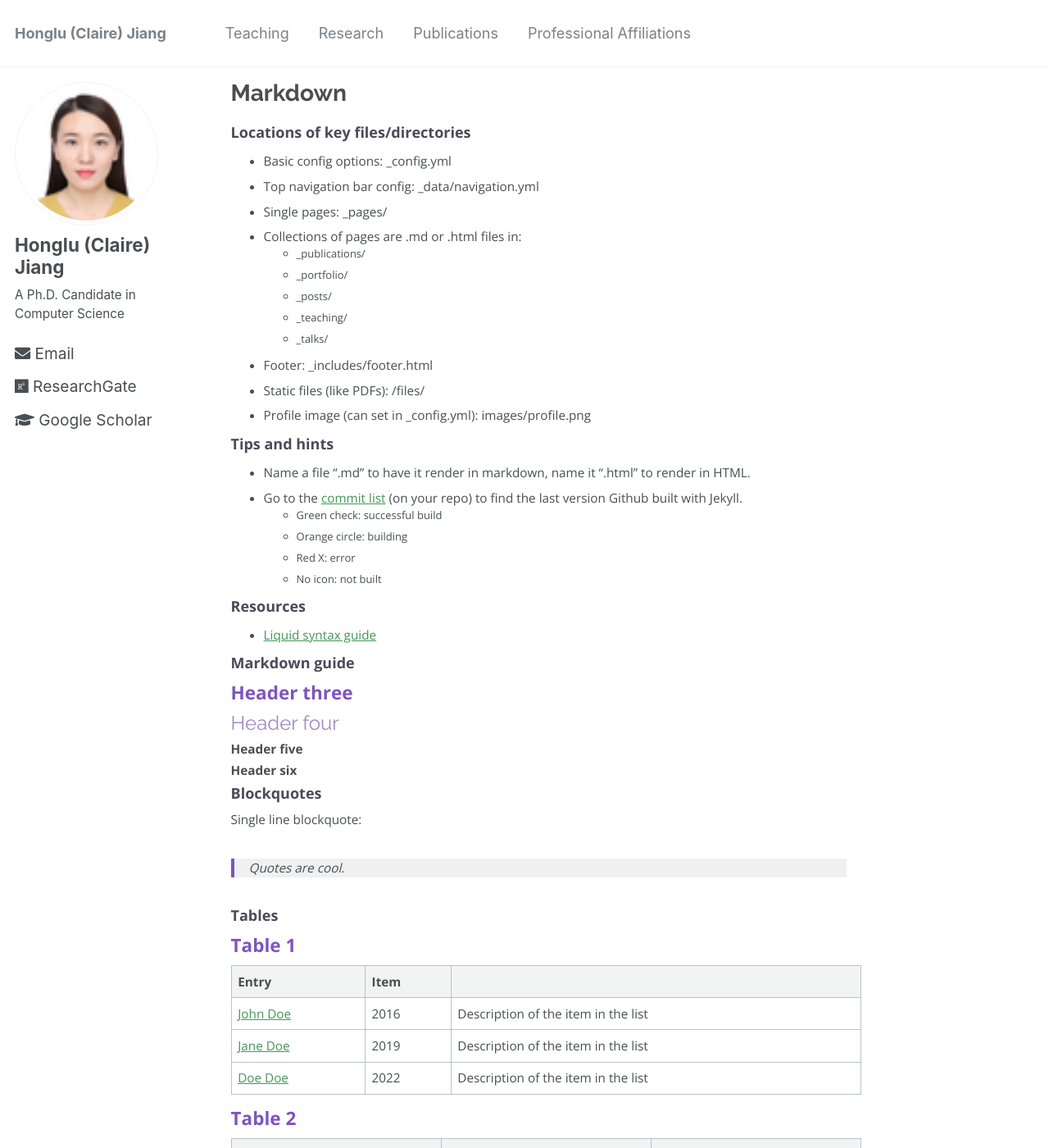
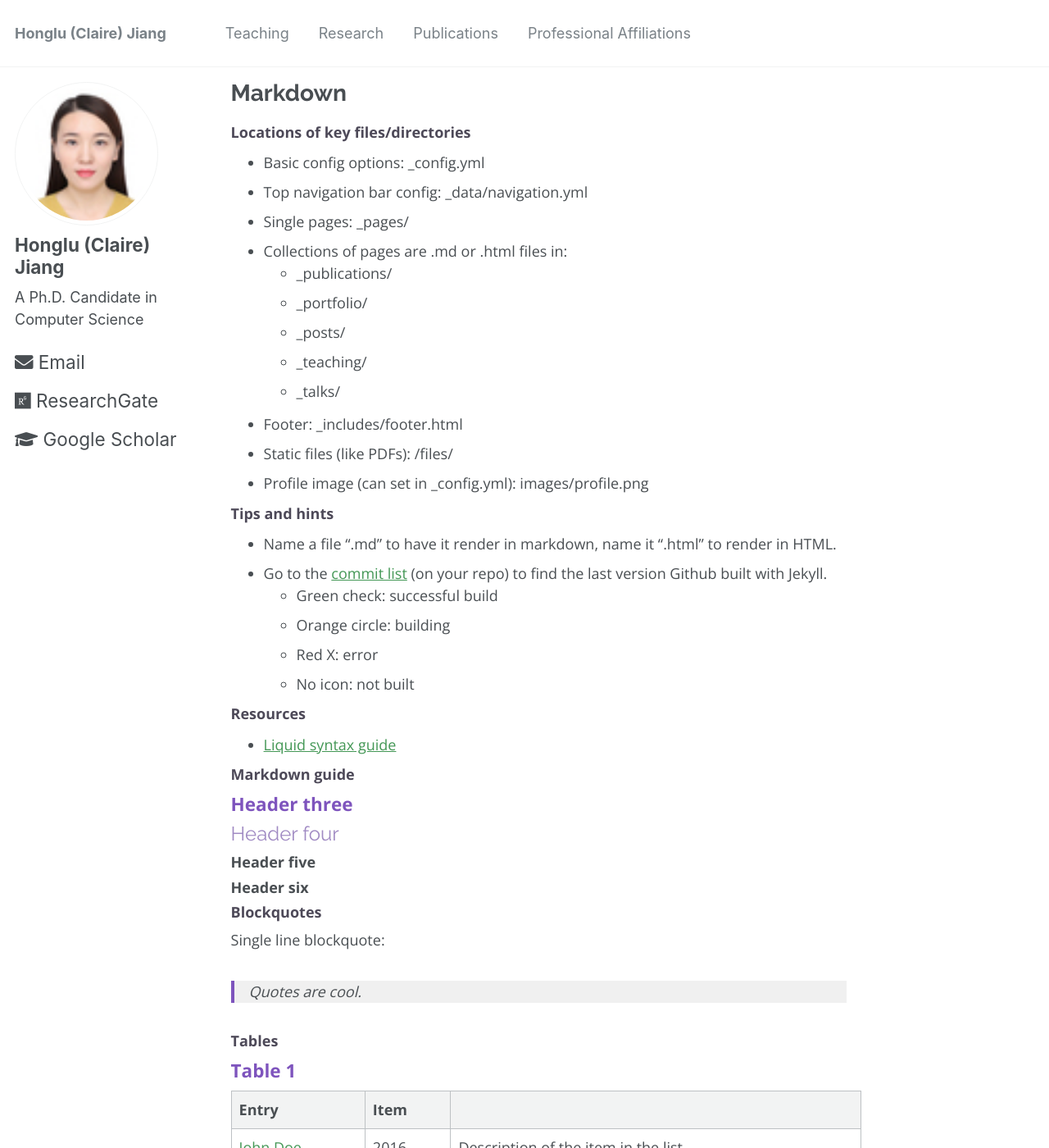
Before and after one commit to hljiang0720/hljiang.github.io, a Jekyll site: the page built from _pages/markdown.md, in a window 1280 px wide and 1400 px high. Shown: the whole window at 82% size. Built offline with Jekyll 4.4.1, drawn with Linux system fonts in a browser that asks for light colours.

Commit message:
Update _variables.scss

```diff
--- a/_sass/_variables.scss
+++ b/_sass/_variables.scss
@@ -38,7 +38,7 @@
 $type-size-3                : 1.563em;  // ~25.008px
 $type-size-4                : 1.25em;   // ~20px
 $type-size-5                : 1.25em;      // ~16px
-$type-size-6                : 0.85em;   // ~16px
+$type-size-6                : 1em;   // ~16px
 $type-size-7                : 1em; // ~14px
 $type-size-8                : 1em;  // ~12px
 
```
